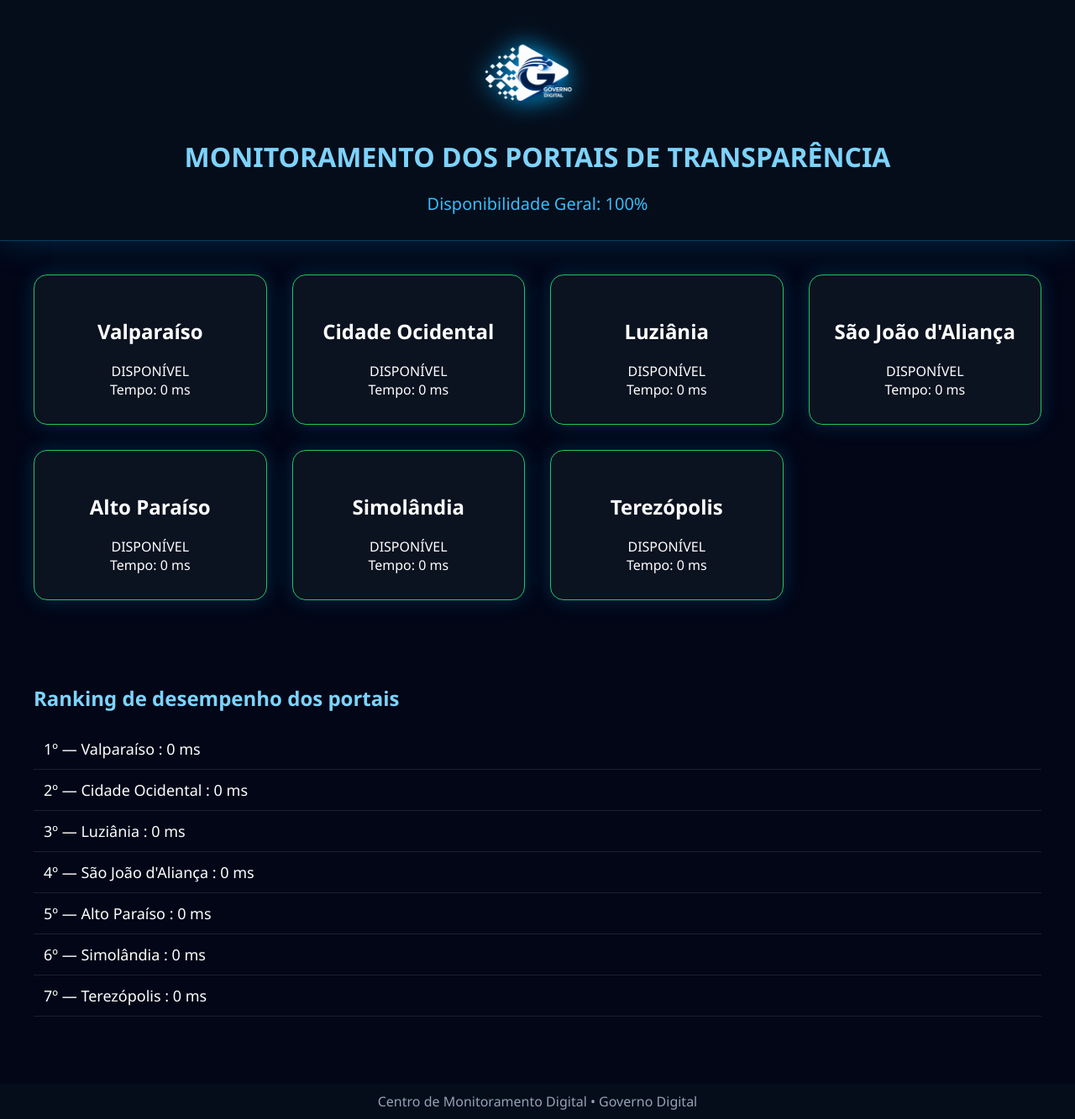
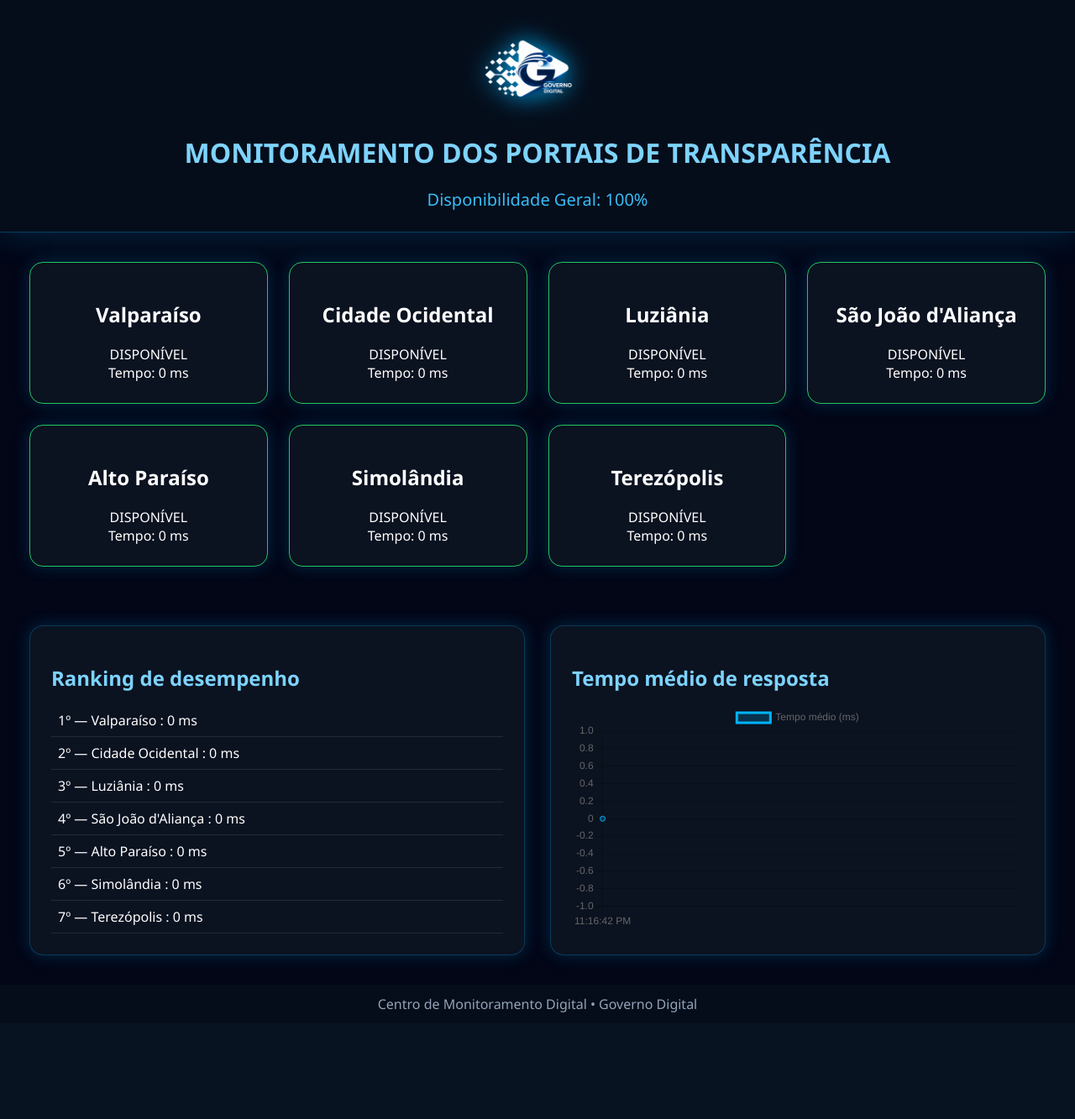
Before and after one commit to besttecsystem2025-cell/painel-noc-transparencia, a Flask app: page / in a window 1280 px wide. Shown: the whole page at 84% size. After the commit the page ends 1206 px from the top, so only its background shows below. Run offline with Flask 3, Linux system fonts and the light colour scheme; data that the repository does not hold is empty.

Commit message:
Update dashboard.html

```diff
--- a/templates/dashboard.html
+++ b/templates/dashboard.html
@@ -6,6 +6,8 @@
 <meta name="viewport" content="width=device-width, initial-scale=1.0">
 
 <title>Centro de Monitoramento - Governo Digital</title>
+
+<script src="https://cdn.jsdelivr.net/npm/chart.js"></script>
 
 <style>
 
@@ -16,9 +18,11 @@ background:#020617;
 color:white;
 }
 
+/* HEADER */
+
 header{
 background:#050d1a;
-padding:30px;
+padding:25px;
 text-align:center;
 border-bottom:1px solid rgba(0,180,255,.3);
 box-shadow:0 0 40px rgba(0,180,255,.2);
@@ -39,20 +43,22 @@ font-size:20px;
 color:#38bdf8;
 }
 
+/* CARDS DOS PORTAIS */
+
 .grid{
 display:grid;
-grid-template-columns:repeat(auto-fit,minmax(260px,1fr));
-gap:30px;
-padding:40px;
+grid-template-columns:repeat(auto-fit,minmax(240px,1fr));
+gap:25px;
+padding:35px;
 }
 
 .card{
 background:#0b1220;
 border-radius:16px;
-padding:30px;
+padding:25px;
 text-align:center;
 border:1px solid rgba(0,180,255,.25);
-box-shadow:0 0 25px rgba(0,180,255,.2);
+box-shadow:0 0 20px rgba(0,180,255,.2);
 }
 
 .disponivel{
@@ -67,27 +73,78 @@ border-color:#facc15;
 border-color:#ef4444;
 }
 
-.ranking-area{
-padding:40px;
+/* AREA INFERIOR */
+
+.dashboard-bottom{
+
+display:grid;
+
+grid-template-columns:1fr 1fr;
+
+gap:30px;
+
+padding:35px;
+
 }
 
-.ranking-area h2{
-color:#7dd3fc;
-margin-bottom:20px;
+.extra-card{
+
+background:#0b1220;
+
+border-radius:16px;
+
+padding:25px;
+
+border:1px solid rgba(0,180,255,.25);
+
+box-shadow:0 0 20px rgba(0,180,255,.2);
+
 }
 
-.ranking-item{
-padding:12px;
-border-bottom:1px solid rgba(255,255,255,.1);
-font-size:18px;
+.extra-card h2{
+
+color:#7dd3fc;
+
+margin-bottom:15px;
+
 }
 
+/* RANKING */
+
+.ranking-item{
+
+padding:8px;
+
+border-bottom:1px solid rgba(255,255,255,.1);
+
+font-size:16px;
+
+}
+
+/* FOOTER */
+
 footer{
+
 text-align:center;
-padding:10px;
+
+padding:12px;
+
 background:#050d1a;
+
 color:#94a3b8;
-margin-top:40px;
+
+}
+
+/* RESPONSIVO */
+
+@media(max-width:900px){
+
+.dashboard-bottom{
+
+grid-template-columns:1fr;
+
+}
+
 }
 
 </style>
@@ -103,50 +160,111 @@ margin-top:40px;
 <h1>MONITORAMENTO DOS PORTAIS DE TRANSPARÊNCIA</h1>
 
 <div class="status-geral">
+
 Disponibilidade Geral: <span id="percentual">0%</span>
+
 </div>
 
 </header>
 
 <div class="grid" id="grid"></div>
 
-<div class="ranking-area">
+<div class="dashboard-bottom">
 
-<h2>Ranking de desempenho dos portais</h2>
+<div class="extra-card">
+
+<h2>Ranking de desempenho</h2>
 
 <div id="ranking"></div>
 
 </div>
 
+<div class="extra-card">
+
+<h2>Tempo médio de resposta</h2>
+
+<canvas id="grafico"></canvas>
+
+</div>
+
+</div>
+
 <footer>
+
 Centro de Monitoramento Digital • Governo Digital
+
 </footer>
 
 <script>
 
+let historicoTempo = []
+
+let historicoHora = []
+
+const ctx = document.getElementById("grafico")
+
+const grafico = new Chart(ctx,{
+
+type:"line",
+
+data:{
+
+labels:historicoHora,
+
+datasets:[{
+
+label:"Tempo médio (ms)",
+
+data:historicoTempo,
+
+borderColor:"#00b4ff",
+
+backgroundColor:"rgba(0,180,255,.2)",
+
+tension:0.4
+
+}]
+
+}
+
+})
+
 async function carregar(){
 
 const resposta = await fetch("/dados")
+
 const dados = await resposta.json()
 
 document.getElementById("percentual").innerText = dados.percentual + "%"
 
 const grid = document.getElementById("grid")
+
 grid.innerHTML=""
+
+let soma=0
 
 dados.portais.forEach(p=>{
 
 let classe="disponivel"
 
 if(p.status=="INSTÁVEL") classe="instavel"
+
 if(p.status=="INDISPONÍVEL") classe="indisponivel"
 
+soma+=p.tempo
+
 grid.innerHTML += `
+
 <div class="card ${classe}">
+
 <h2>${p.nome}</h2>
+
 <div>${p.status}</div>
+
 <div>Tempo: ${p.tempo} ms</div>
+
 </div>
+
 `
 
 })
@@ -155,19 +273,41 @@ grid.innerHTML += `
 
 const ranking = document.getElementById("ranking")
 
-const ordenado = [...dados.portais].sort((a,b)=>a.tempo-b.tempo)
+const ordenado=[...dados.portais].sort((a,b)=>a.tempo-b.tempo)
 
 ranking.innerHTML=""
 
 ordenado.forEach((p,i)=>{
 
 ranking.innerHTML += `
+
 <div class="ranking-item">
+
 ${i+1}º — ${p.nome} : ${p.tempo} ms
+
 </div>
+
 `
 
 })
+
+/* GRAFICO */
+
+let media=Math.round(soma/dados.portais.length)
+
+historicoTempo.push(media)
+
+historicoHora.push(new Date().toLocaleTimeString())
+
+if(historicoTempo.length>20){
+
+historicoTempo.shift()
+
+historicoHora.shift()
+
+}
+
+grafico.update()
 
 }
 
```
